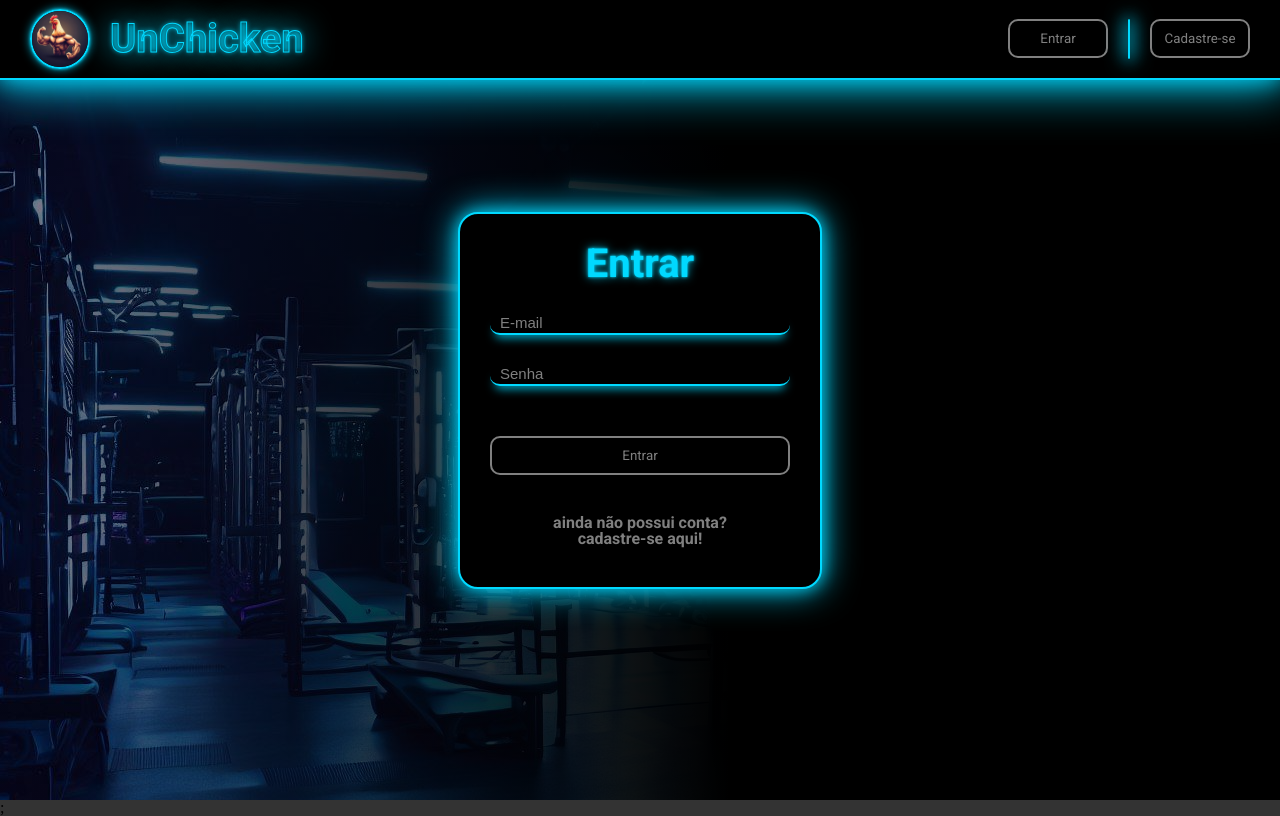
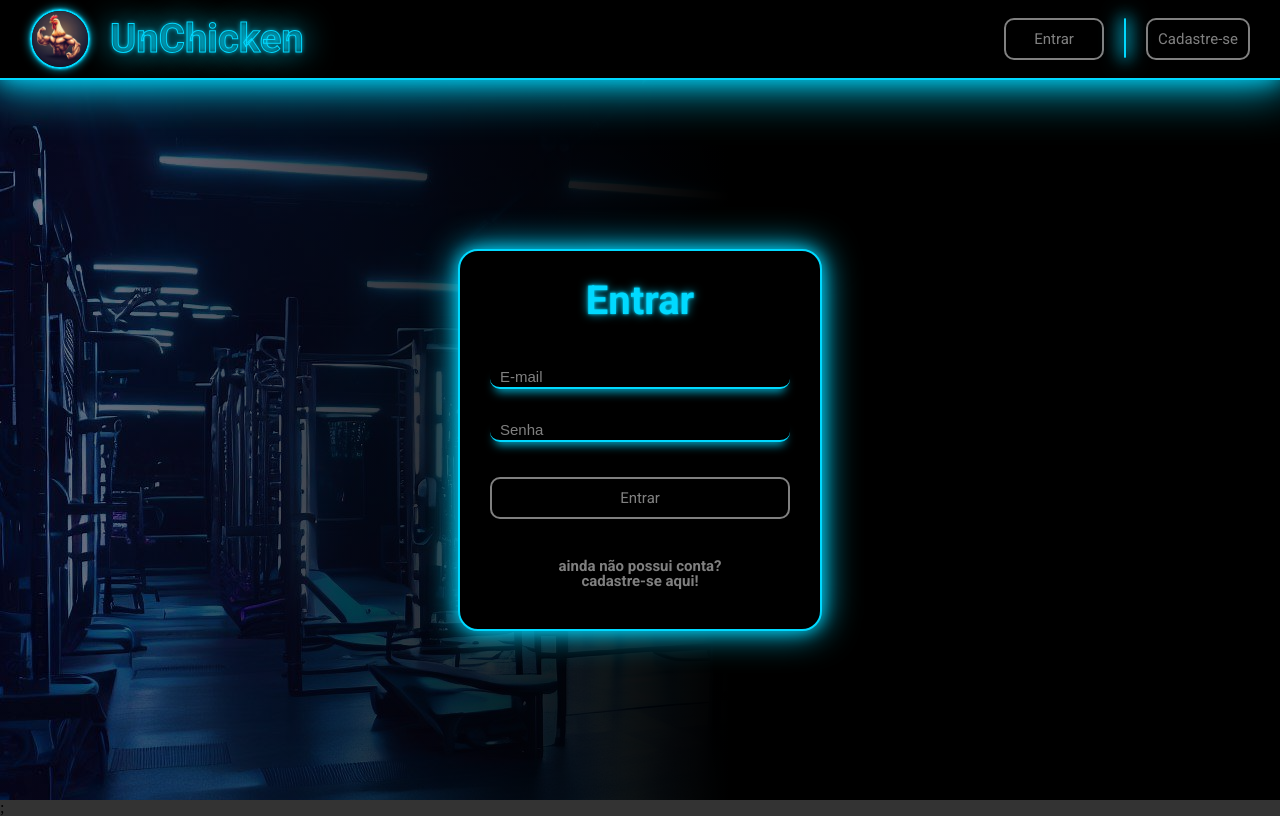
Before and after one commit to breno-aredes/UnChicken-frontend, a Next.js app: page /signin in a window 1280 px wide. Built offline with nearby package versions, Linux system fonts and the light colour scheme.

Commit message:
feat: login route done (layout, error handling and database conection)

```diff
--- a/package.json
+++ b/package.json
@@ -11,6 +11,7 @@
   "dependencies": {
     "axios": "^1.4.0",
     "babel-plugin-styled-components": "^2.1.3",
+    "jwt-decode": "^3.1.2",
     "next": "13.4.4",
     "next-compose-plugins": "^2.2.1",
     "next-transpile-modules": "^10.0.0",
--- /dev/null
+++ b/src/api/auth.js
@@ -0,0 +1,45 @@
+import jwt_decode from "jwt-decode";
+import { useRouter } from "next/router";
+
+//salva o token e os dados no local storage
+export function tokenSaveData(token) {
+  const decode = jwt_decode(token);
+
+  localStorage.setItem("exp", decode.exp);
+  localStorage.setItem("userId", decode.userId);
+  localStorage.setItem("userName", decode.name);
+  localStorage.setItem("token", token);
+}
+
+//para usar o id do usuario
+export function userId() {
+  const userId = localStorage.userId;
+  return userId;
+}
+
+//para usar o nome do usuario
+export function userName() {
+  const userName = localStorage.userName;
+  return userName;
+}
+
+//quando o token expirar ou não existir
+export function tokenExist() {
+  const router = useRouter();
+
+  const token = localStorage.token;
+
+  if (!token) {
+    router.push("/signin");
+  }
+
+  const expTime = parseInt(localStorage.exp);
+  const currentTime = Math.floor(Date.now() / 1000);
+
+  if (expTime < currentTime) {
+    localStorage.clear();
+    router.push("/signin");
+  }
+
+  return;
+}
--- a/src/components/common/button.js
+++ b/src/components/common/button.js
@@ -11,6 +11,7 @@ export const NeonButton = styled.button`
   color: #808080;
   border: 2px solid #808080;
   font-family: "Roboto", sans-serif;
+  font-size: 15px;
 
   ${(props) =>
     props.hover !== false &&
--- a/src/pages/signin.js
+++ b/src/pages/signin.js
@@ -1,15 +1,62 @@
+import { tokenSaveData } from "@/api/auth";
+import useSignIn from "@/api/hooks/useSignIn";
 import { NeonButton } from "@/components/common/button";
 import Header from "@/components/layout/header";
 import Link from "next/link";
+import { useRouter } from "next/router";
 import { useState } from "react";
 import styled from "styled-components";
+import { isEmail, isLength } from "validator";
 
 export default function signIn() {
   const [email, setEmail] = useState("");
   const [password, setPassword] = useState("");
 
+  const router = useRouter();
+
+  const [errorEmail, setErrorEmail] = useState(false);
+  const [errorPassword, setErrorPassword] = useState(false);
+  const [error, setError] = useState();
+
+  const { signIn } = useSignIn();
+
   function isFormValid() {
     return email !== "" && password !== "";
+  }
+
+  async function login(e) {
+    e.preventDefault();
+
+    let newErrorEmail = false;
+    let newErrorPassword = false;
+
+    if (!isEmail(email)) {
+      newErrorEmail = true;
+    }
+
+    if (!isLength(password, { min: 6 })) {
+      newErrorPassword = true;
+    }
+
+    setErrorEmail(newErrorEmail);
+    setErrorPassword(newErrorPassword);
+
+    if (newErrorEmail === true || newErrorPassword === true) {
+      return;
+    }
+
+    const body = {
+      email,
+      password,
+    };
+
+    try {
+      const token = await signIn(body);
+      tokenSaveData(token);
+      router.push("/timeline");
+    } catch (error) {
+      return setError(error.response.status);
+    }
   }
 
   return (
@@ -19,21 +66,30 @@ export default function signIn() {
         <SignInContainer>
           <h1>Entrar</h1>
 
-          <form>
-            <input
+          <form onSubmit={login}>
+            <Input
               placeholder="E-mail"
               type="text"
               value={email}
               onChange={(e) => setEmail(e.target.value)}
+              errorNeon={errorEmail === true || error === 401}
             />
 
-            <input
+            <Input
               placeholder="Senha"
               type="password"
               value={password}
               onChange={(e) => setPassword(e.target.value)}
+              errorNeon={errorPassword === true || error === 401}
             />
-            <StyleNeonButton hover={isFormValid()}>Entrar</StyleNeonButton>
+            {errorEmail && <h2>* O email fornecido não é válido.</h2>}
+            {errorPassword && (
+              <h2>* A senha deve ter pelo menos 6 caracteres.</h2>
+            )}
+            {error === 401 && <h2>* Usuário e/ou senha inválidos</h2>}
+            <StyleNeonButton hover={isFormValid()} disabled={!isFormValid()}>
+              Entrar
+            </StyleNeonButton>
           </form>
           <Link style={{ textDecoration: "none" }} href="/signup">
             <h3>
@@ -48,6 +104,7 @@ export default function signIn() {
 
 const StyleNeonButton = styled(NeonButton)`
   margin-top: 20px;
+  font-size: 15px;
 `;
 
 const Body = styled.div`
@@ -69,6 +126,7 @@ const Body = styled.div`
 `;
 
 const SignInContainer = styled.div`
+  margin-top: 80px;
   padding: 30px;
   background-color: black;
   border: 2px solid #00d9ff;
@@ -87,11 +145,18 @@ const SignInContainer = styled.div`
     font-family: "Roboto", sans-serif;
     font-weight: bold;
   }
+  h2 {
+    font-size: 12px;
+    white-space: pre-line;
+    color: #ff5555;
+    text-shadow: 0px 0px 10px #ff5555cc, 0px 0px 3px #ff5555;
+    margin-top: 7px;
+  }
   h3 {
     margin-top: 40px;
     padding-bottom: 10px;
     color: #808080;
-    font-size: 15 px;
+    font-size: 15px;
     font-weight: bold;
     white-space: pre-line;
 
@@ -100,29 +165,40 @@ const SignInContainer = styled.div`
       text-shadow: 0px 0px 10px #00d9ffcc, 0px 0px 3px #00d9ff;
     }
   }
-  input {
-    width: 300px;
-    padding: 2px 10px;
-    color: #00d9ff;
-    border: none;
-    border-bottom: 2px solid #00d9ff;
-    background-color: black;
-    margin-bottom: 30px;
-    outline: none;
-    box-shadow: 0 8px 15px -15px #00d9ff, 0 8px 10px -5px #00d9ffc0;
-    border-radius: 10px;
-    text-shadow: 0px 0px 10px #00d9ffcc, 0px 0px 3px #00d9ff;
-  }
-  input:focus::-webkit-input-placeholder {
-    color: transparent;
-  }
-  input::placeholder {
-    color: #808080;
-    text-shadow: none;
-    font-size: 15px;
-  }
+
   form {
     display: flex;
     flex-direction: column;
   }
 `;
+
+const Input = styled.input`
+  width: 300px;
+  padding: 2px 10px;
+  font-size: 15px;
+  color: ${(props) => (props.errorNeon ? "#ff5555" : "#00d9ff")};
+  border: none;
+  border-bottom: 2px solid
+    ${(props) => (props.errorNeon ? "#ff5555" : "#00d9ff")};
+  background-color: black;
+  margin: 15px 0px;
+  outline: none;
+  box-shadow: ${(props) =>
+    props.errorNeon
+      ? "0 8px 15px -15px #ff5555, 0 8px 10px -5px #ff5555c0"
+      : "0 8px 15px -15px #00d9ff, 0 8px 10px -5px #00d9ffc0"};
+  border-radius: 10px;
+  text-shadow: ${(props) =>
+    props.errorNeon
+      ? "0px 0px 10px #ff5555cc, 0px 0px 3px #ff5555"
+      : "0px 0px 10px #00d9ffcc, 0px 0px 3px #00d9ff"};
+
+  :focus::-webkit-input-placeholder {
+    color: transparent;
+  }
+  ::placeholder {
+    color: #808080;
+    text-shadow: none;
+    font-size: 15px;
+  }
+`;
```
Also changed, not shown: src/pages/signup.js (+10 -9 lines), src/pages/timeline.js (added, +10 -0 lines), 1 other file (tests, documents, lock files or other folders).
